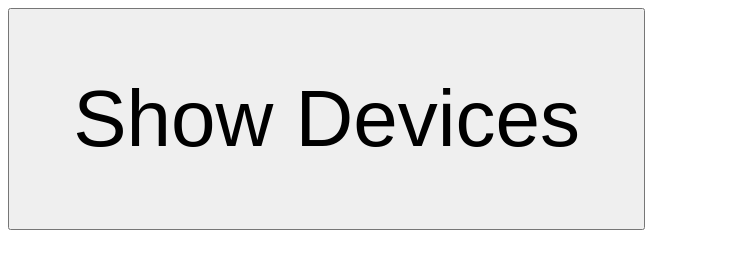
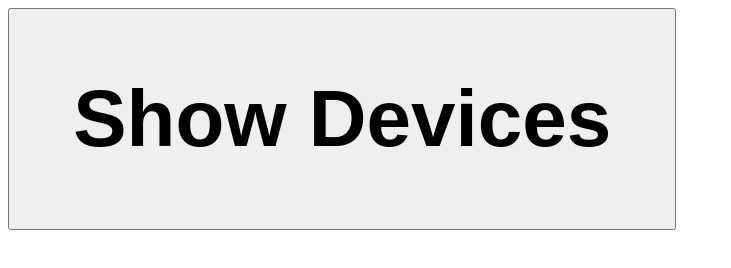
Before and after one commit to MacKibe/bluetoothWebAPI, a plain HTML site: page index.html in a window 1280 px wide. Shown: the whole page, without its empty margins (0-731 px from the left). Drawn offline with Linux system fonts and the light colour scheme.

Commit message:
updated mt files

```diff
--- a/index.html
+++ b/index.html
@@ -7,6 +7,7 @@
             button {
                 padding: 5%;
                 font-size: 5rem;
+                font-weight: 900;
             }
         </style>
     </head>
@@ -44,7 +45,7 @@
                 //
                 // Display the Bluetooth devices to pair.
                 navigator.bluetooth.requestDevice(options).then(devices =>{
-                    console.log('Name: ' + device.name)
+                    console.log(devices)
                 }).catch(error => {
                     console.log('Request device error: ' + error)
                 })
```
